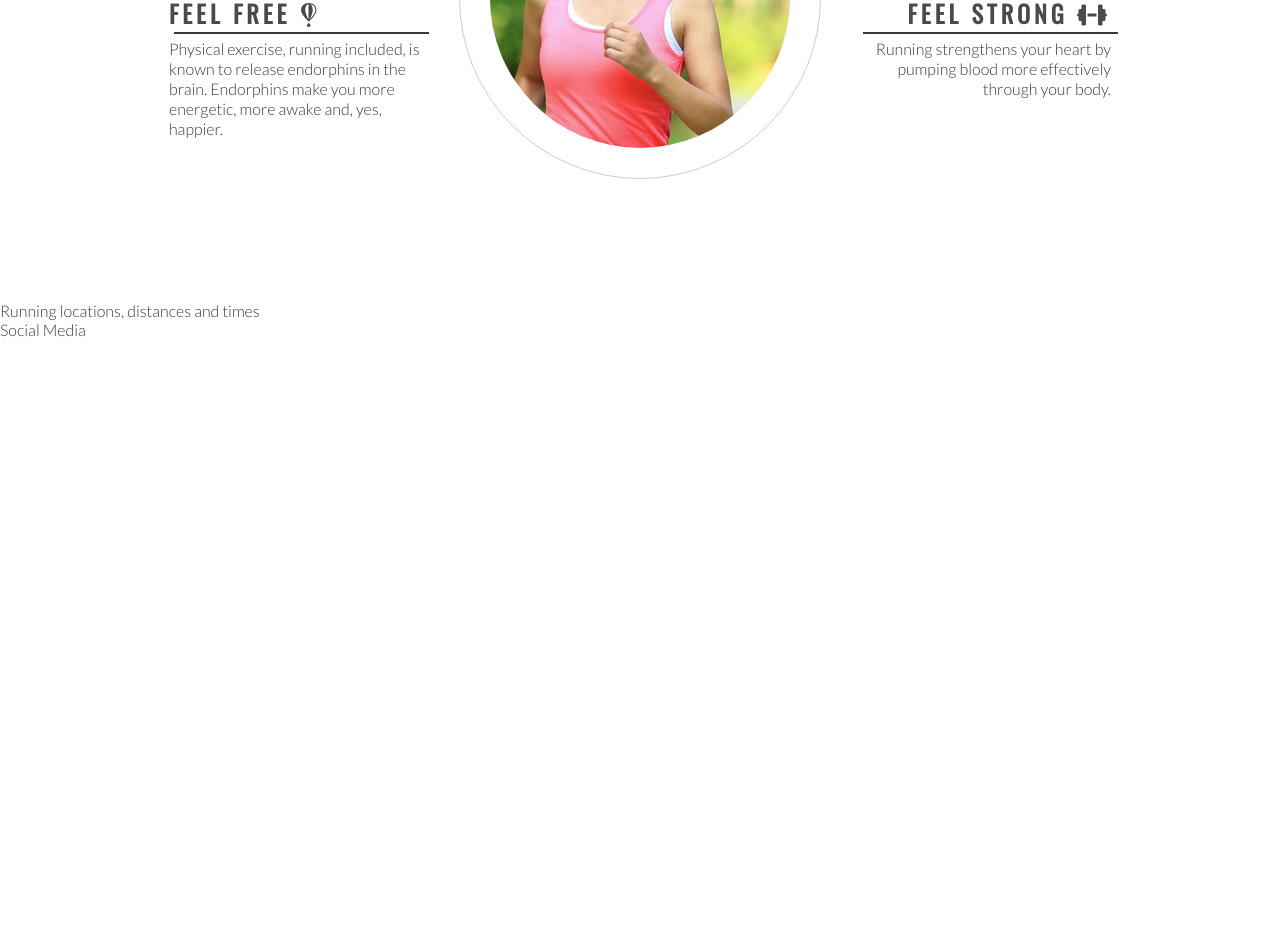
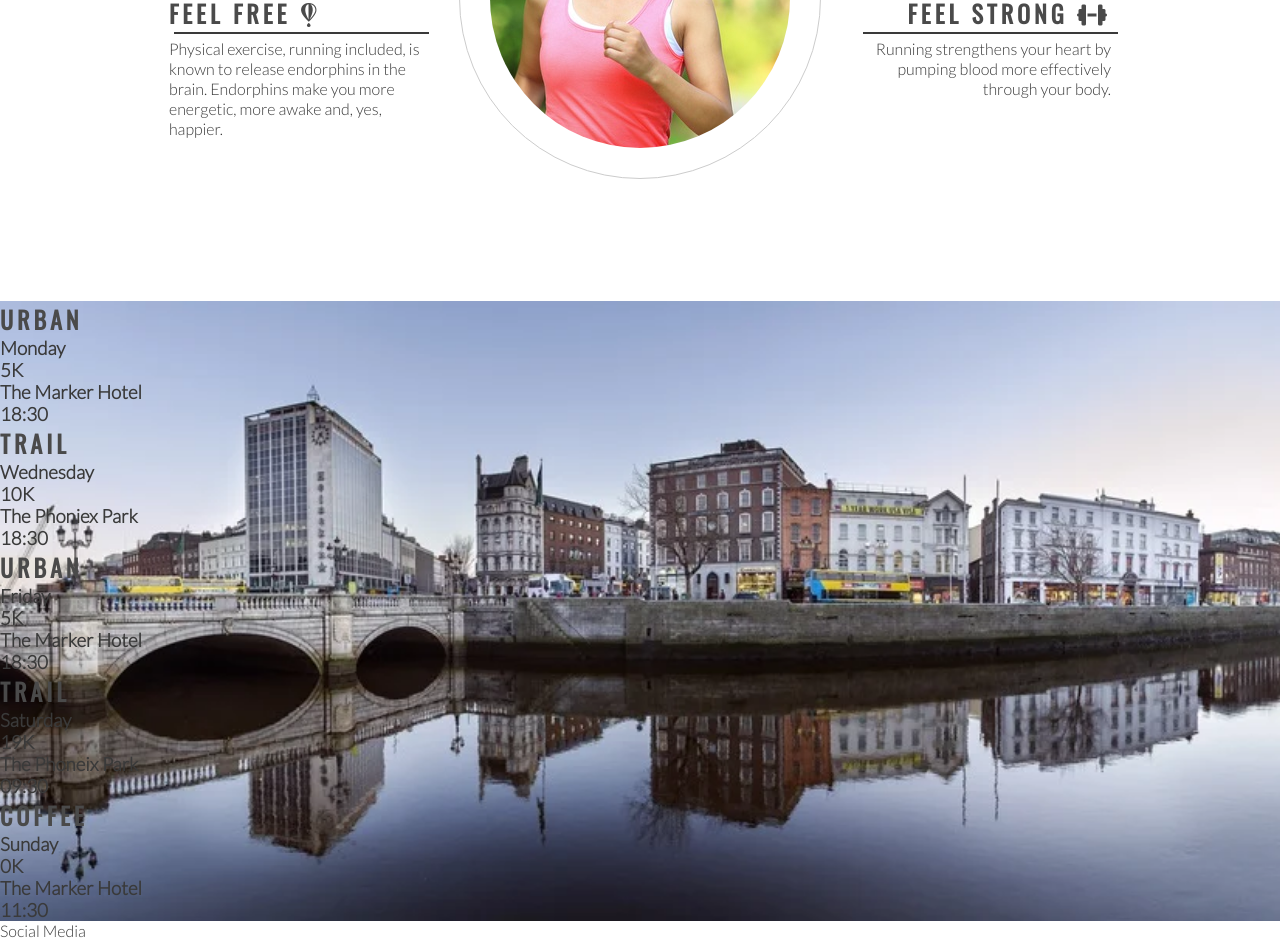
Before and after one commit to Oran-123/Love-Running, a plain HTML site: page index.html in a window 1280 px wide. Shown: the part 994-1934 px from the top of the page. Before the commit the page ends 1333 px from the top, so only its background shows below. Drawn offline with nearby package versions, Linux system fonts and the light colour scheme.

Commit message:
add image to the times section

```diff
--- a/assets/css/style.css
+++ b/assets/css/style.css
@@ -189,3 +189,11 @@ hr{
     height: 100%;
     border-radius: 50%;
 }
+
+#Times{
+    background: url('../images/dublin-city.webp') no-repeat center center;
+    background-size: cover;
+    width: 100%;
+    overflow: hidden;
+
+}
--- a/index.html
+++ b/index.html
@@ -78,8 +78,42 @@
             </div>
         </div>
     </section>
-    <section>
-        Running locations, distances and times
+    <section id="Times">
+        <div>
+            <h2>Urban</h2>
+            <h3>Monday</h3>
+            <h3>5K</h3>
+            <h3>The Marker Hotel</h3>
+            <h3>18:30</h3>
+        </div>
+        <div>
+            <h2>Trail</h2>
+            <h3>Wednesday</h3>
+            <h3>10K</h3>
+            <h3>The Phoniex Park</h3>
+            <h3>18:30</h3>
+        </div>
+        <div>
+            <h2>Urban</h2>
+            <h3>Friday</h3>
+            <h3>5K</h3>
+            <h3>The Marker Hotel</h3>
+            <h3>18:30</h3>
+        </div>
+        <div>
+            <h2>Trail</h2>
+            <h3>Saturday</h3>
+            <h3>19K</h3>
+            <h3>The Phoneix Park</h3>
+            <h3>09:30</h3>
+        </div>
+        <div>
+            <h2>Coffee</h2>
+            <h3>Sunday</h3>
+            <h3>0K</h3>
+            <h3>The Marker Hotel</h3>
+            <h3>11:30</h3>
+        </div>
     </section>
     <footer>
         Social Media
```
Also changed, not shown: assets/images/dublin-city.webp (added).
